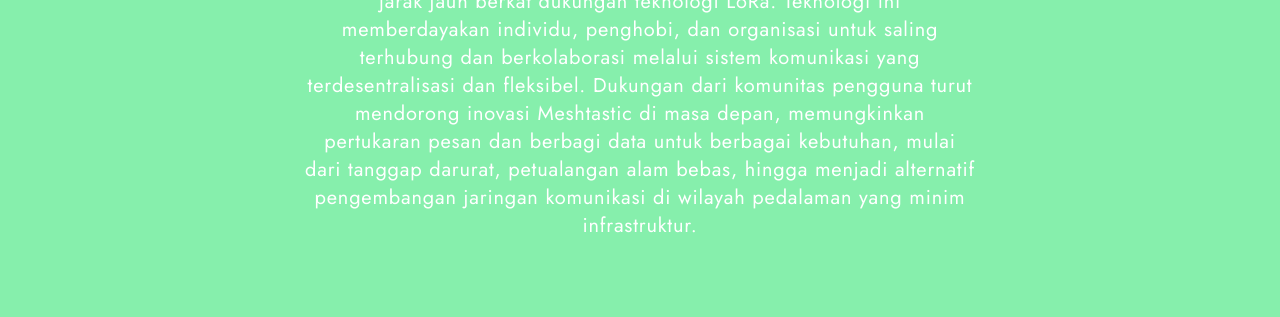
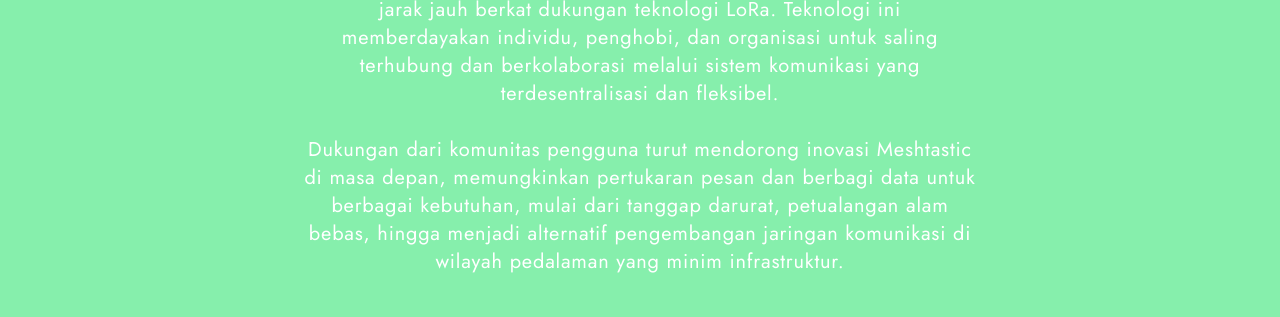
Before and after one commit to jiehoes/indomesh, a website: page tentang.html in a window 1280 px wide. Shown: the part 232-549 px from the top of the page. Drawn offline with nearby package versions, Linux system fonts and the light colour scheme.

Commit message:
refactor output.css and tentang.html for improved styling and readability

```diff
--- a/tentang.html
+++ b/tentang.html
@@ -73,9 +73,9 @@
 
             <div class="about__top flex flex-col items-center gap-3 text-center mb-10 md:mb-20">
                 <h2 class="title !text-white">Tentang Meshtastic</h2>
-                <p class="text-white text-xl max-w-2xl">Meshtastic adalah teknologi open source yang menyediakan solusi komunikasi off-grid berbiaya murah, keandalan tinggi, dan jangkauan jarak jauh berkat dukungan teknologi LoRa. Teknologi ini memberdayakan individu, penghobi, dan organisasi untuk saling terhubung dan berkolaborasi melalui sistem komunikasi yang terdesentralisasi dan fleksibel. Dukungan dari komunitas pengguna turut mendorong inovasi Meshtastic di masa depan, memungkinkan pertukaran pesan dan berbagi data untuk berbagai kebutuhan, mulai dari tanggap darurat, petualangan alam bebas, hingga menjadi alternatif pengembangan jaringan komunikasi di wilayah pedalaman yang minim infrastruktur.
+                <p class="text-white text-xl max-w-2xl py-2">Meshtastic adalah teknologi open source yang menyediakan solusi komunikasi off-grid berbiaya murah, keandalan tinggi, dan jangkauan jarak jauh berkat dukungan teknologi LoRa. Teknologi ini memberdayakan individu, penghobi, dan organisasi untuk saling terhubung dan berkolaborasi melalui sistem komunikasi yang terdesentralisasi dan fleksibel.</p>
 
-                </p>
+                <p class="text-white text-xl max-w-2xl py-2">Dukungan dari komunitas pengguna turut mendorong inovasi Meshtastic di masa depan, memungkinkan pertukaran pesan dan berbagi data untuk berbagai kebutuhan, mulai dari tanggap darurat, petualangan alam bebas, hingga menjadi alternatif pengembangan jaringan komunikasi di wilayah pedalaman yang minim infrastruktur.</p>
             </div>
 
             <div class="container space-y-10 xl:space-y-0">
```
Also changed, not shown: output.css.
